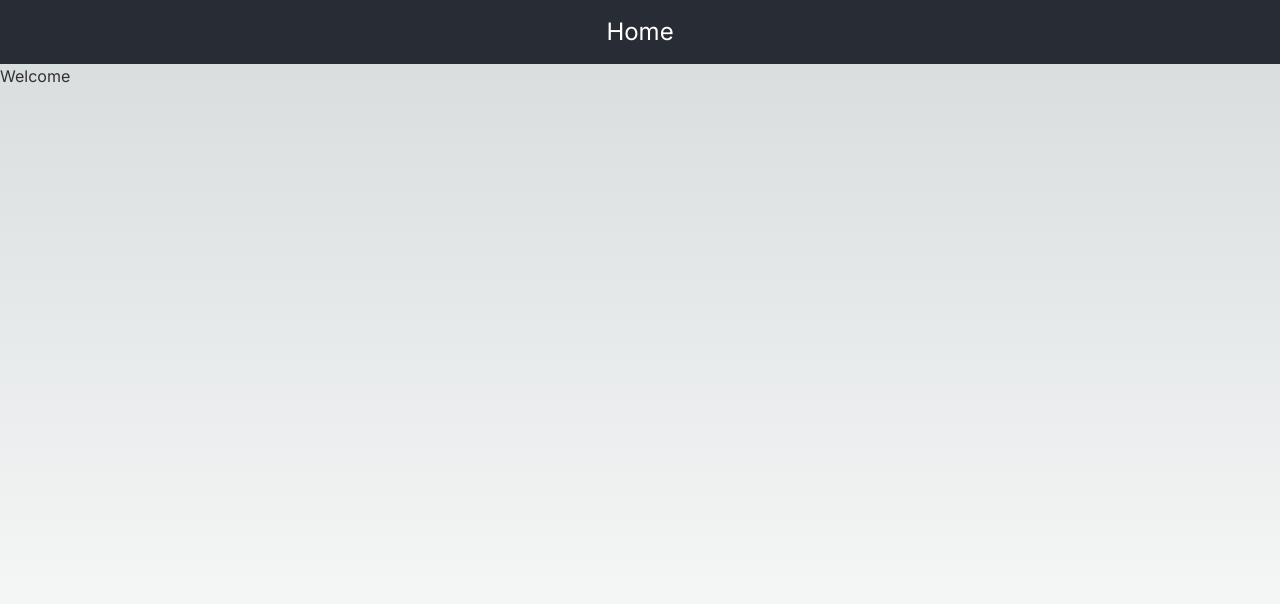
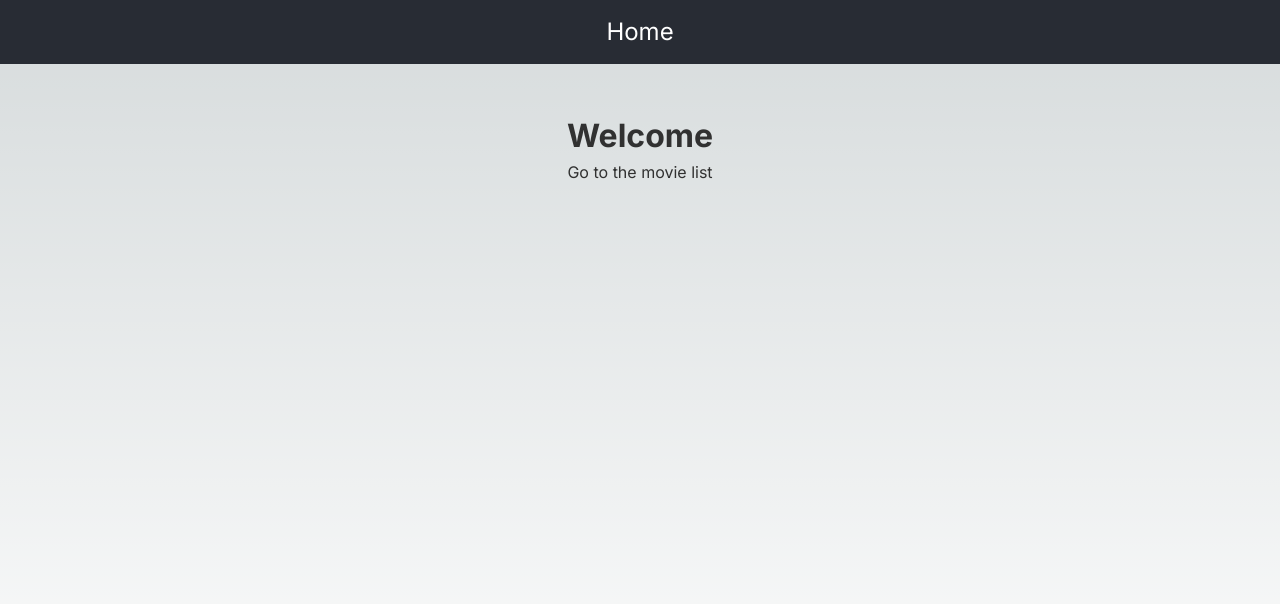
Before and after one commit to DavidMarom/cl-theater, a Next.js app: page / in a window 1280 px wide. Shown: the top 604 px of the page. Built offline with nearby package versions, Linux system fonts and the light colour scheme.

Commit message:
places marked

```diff
--- a/src/app/[id]/page.tsx
+++ b/src/app/[id]/page.tsx
@@ -1,15 +1,50 @@
 "use client"
 import { useRouter } from 'next/navigation';
-
+import { epochToString } from "@/utils";
+import { useEffect, useState } from 'react';
 
 const MoviePage = ({ params }: { params: { id: string } }) => {
 
-    const movies= localStorage.getItem('movies');
+    const movies = localStorage.getItem('movies');
     const movie = movies ? JSON.parse(movies).find((movie: any) => movie._id === params.id) : null;
+
+    const seats = movie ? movie.seats : null;
+    const dataArray = Array.from({ length: 100 });
+
+    const [populatedArray, setPopulatedArray] = useState(dataArray);
+
+
+    useEffect(() => {
+        const aaa = dataArray.map((el, index) => {
+            if (seats[index + 1] === '1') {
+                return '1'
+            }
+            return '0'
+        })
+        setPopulatedArray(aaa);
+    }, []);
+
+
 
     return (
         <div>
-            <h1>{params.id}</h1>
+            <h2>{movie.title}</h2>
+            <div className="movie-details">
+                <p><b>Description:</b> {movie.description}</p>
+            </div>
+            <div className="movie-details">
+                <p><b>Duration: </b>{movie.duration} min.</p>
+                <div className="w-space" />
+                <p><b>Date: </b>{epochToString(movie.date)}</p>
+            </div>
+
+            <div className='grid-10-10'>
+
+                {
+                    populatedArray.map((el, index) => <div key={index}>{el === '1' ? '' : 'Free'}</div>)
+                }
+
+            </div>
 
         </div>
     );
--- a/src/app/globals.css
+++ b/src/app/globals.css
@@ -23,9 +23,67 @@ body {
       rgb(var(--background-end-rgb))) rgb(var(--background-start-rgb));
 }
 
+h1{
+  font-size: 2rem;
+  font-weight: 700;
+  margin: 0;
+  padding: 0;
+}
+
+h2{
+  font-size: 1.5rem;
+  font-weight: 700;
+  margin: 0;
+  padding: 0;
+}
+
+p{
+  font-size: 1rem;
+  font-weight: 400;
+  margin: 0;
+  padding: 0;
+
+}
+
 .page-container{
   min-height: calc(100vh - 4rem);
   display: flex;
   flex-direction: column;
   justify-content: flex-start;
+  padding: 1rem;
 }
+
+.row{
+  display: flex;
+  flex-direction: row;
+  justify-content: center;
+  align-items: center;
+  width: 100%;
+}
+
+.v-space{
+  height: 2rem;
+}
+
+.w-space{
+  width: 2rem;
+}
+
+.movie-details{
+  display: flex;
+  flex-direction: row;
+  justify-content: flex-start;
+  width: 100%;
+  margin: 1rem 0;
+  background-color: aliceblue;
+  padding: 1rem;
+}
+
+.grid-10-10{
+  display: grid;
+  grid-template-rows: repeat(10, 30px);
+  grid-template-columns: repeat(10, 1fr);
+  gap: 5px;
+
+  background-color: aliceblue;
+}
--- a/src/app/page.tsx
+++ b/src/app/page.tsx
@@ -1,9 +1,22 @@
 "use client"
+
+import Link from "next/link"
+
 export default function Home() {
 
+  return (
+    <>
+      <div className="v-space" />
+
+      <div className="row">
+        <h1>Welcome</h1>
+      </div>
+
+      <div className="row">
+        <Link href="/Home">Go to the movie list</Link>
+      </div>
 
 
-  return (
-      <h1>Welcome</h1>
+    </>
   )
 }
```
